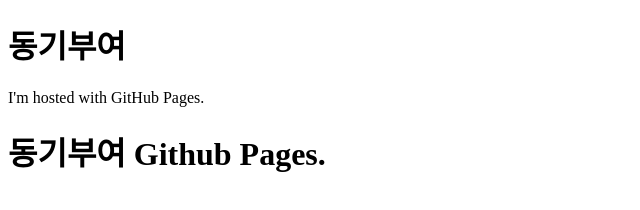
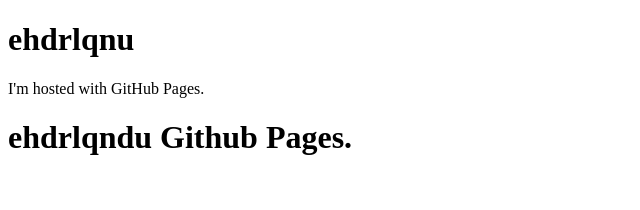
Before and after one commit to ehdrlqndu/ehdrlqndu.github.io, a plain HTML site: page index.html in a window 1280 px wide. Shown: the whole page, without its empty margins (0-640 px from the left). Drawn offline with Linux system fonts and the light colour scheme.

Commit message:
update index.html

```diff
--- a/index.html
+++ b/index.html
@@ -1,8 +1,8 @@
 <!DOCTYPE html>
 <html>
 <body>
-<h1>동기부여</h1>
+<h1>ehdrlqnu</h1>
 <p>I'm hosted with GitHub Pages.</p>
-<h1>동기부여 Github Pages.</h1>
+<h1>ehdrlqndu Github Pages.</h1>
 </body>
 </html>
```
